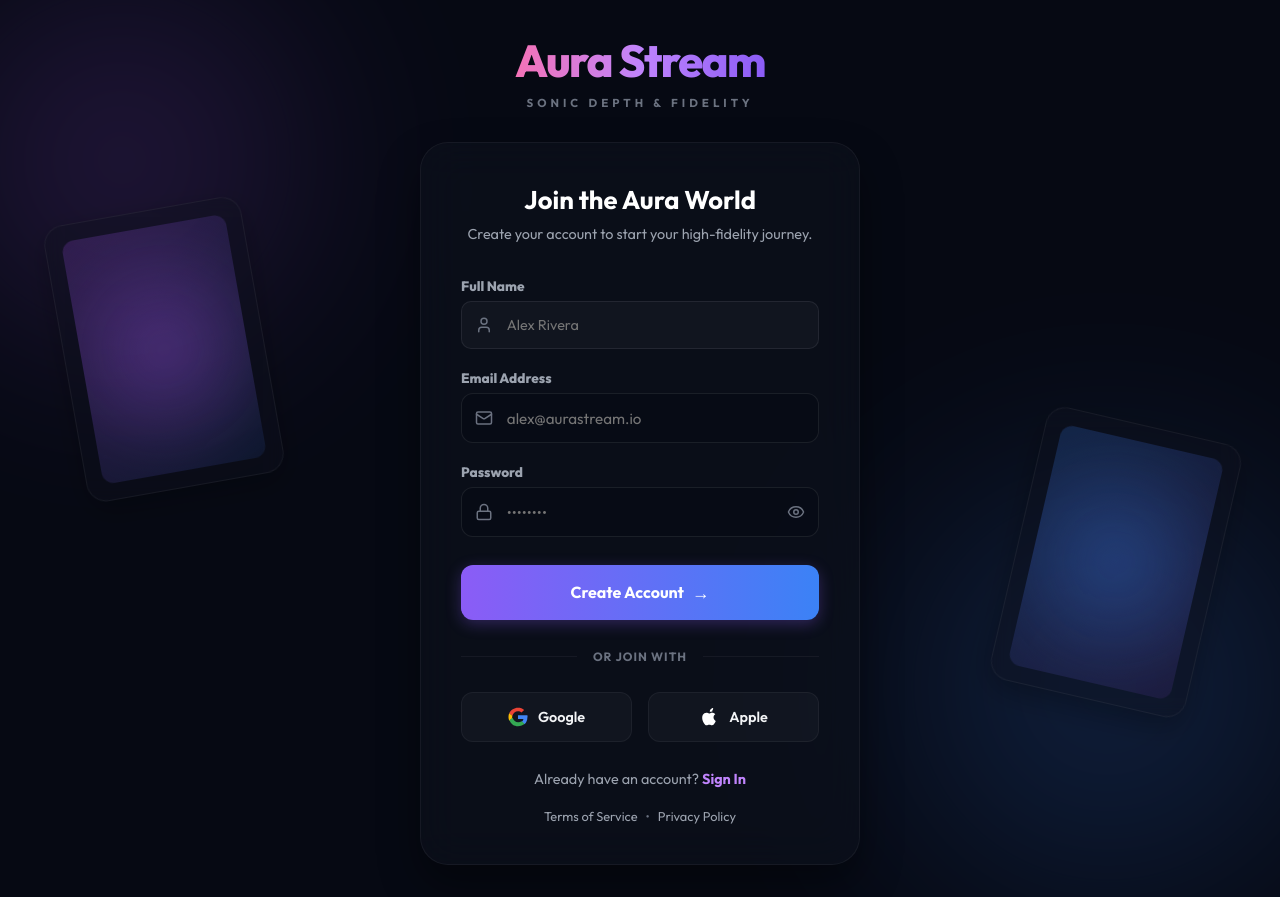
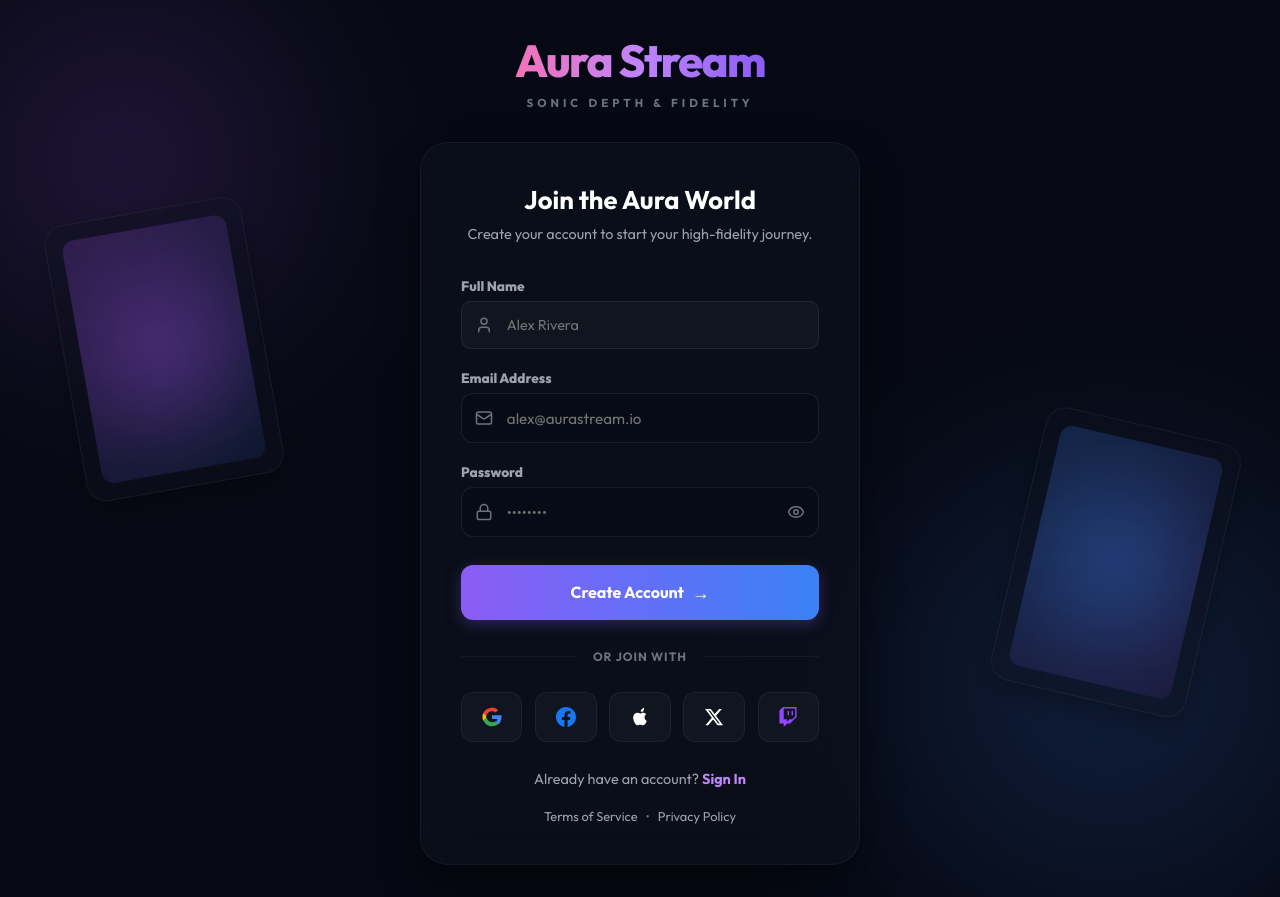
Before and after one commit to quanganh296/aura-stream-desktop, a React (Vite) app: page /#/signup in a window 1280 px wide. Built offline with nearby package versions, Linux system fonts and the light colour scheme.

Commit message:
Add Facebook, X, and Twitch social login buttons to Login and Signup views

```diff
--- a/src/components/Login.jsx
+++ b/src/components/Login.jsx
@@ -145,7 +145,7 @@ const Login = () => {
             <span>OR CONTINUE WITH</span>
           </div>
 
-          {/* Three social buttons side-by-side (Google, Facebook, Apple) */}
+          {/* Five social buttons side-by-side (Google, Facebook, Apple, X, Twitch) */}
           <div className="social-grid">
             <button className="btn-social-auth" type="button" title="Google">
               <svg className="social-svg" viewBox="0 0 24 24">
@@ -163,6 +163,16 @@ const Login = () => {
             <button className="btn-social-auth" type="button" title="Apple">
               <svg className="social-svg" viewBox="0 0 24 24" fill="#ffffff">
                 <path d="M18.71 19.5c-.83 1.24-1.71 2.45-3.05 2.47-1.34.03-1.77-.79-3.29-.79-1.53 0-2 .77-3.27.82-1.31.05-2.3-1.32-3.14-2.53C4.25 17 2.94 12.45 4.7 9.39c.87-1.52 2.43-2.48 4.12-2.51 1.28-.02 2.5.87 3.29.87.78 0 2.26-1.07 3.81-.91.65.03 2.47.26 3.64 1.98-.09.06-2.17 1.28-2.15 3.81.03 3.02 2.65 4.03 2.68 4.04-.03.07-.42 1.44-1.38 2.83M15.97 4.17c.66-.81 1.11-1.93.99-3.06-1 .04-2.22.67-2.94 1.5-.64.74-1.2 1.88-1.05 2.99 1.12.09 2.27-.58 3-.143z"/>
+              </svg>
+            </button>
+            <button className="btn-social-auth" type="button" title="X (Twitter)">
+              <svg className="social-svg" viewBox="0 0 24 24" fill="#ffffff">
+                <path d="M18.244 2.25h3.308l-7.227 8.26 8.502 11.24H16.17l-5.214-6.817L4.99 21.75H1.68l7.73-8.835L1.254 2.25H8.08l4.713 6.231zm-1.161 17.52h1.833L7.084 4.126H5.117z"/>
+              </svg>
+            </button>
+            <button className="btn-social-auth" type="button" title="Twitch">
+              <svg className="social-svg" viewBox="0 0 24 24" fill="#9146FF">
+                <path d="M11.571 4.714h1.715v5.143H11.57zm4.715 0H18v5.143h-1.714zM6 0L1.714 4.286v15.428h5.143V24l4.286-4.286h3.428L22.286 12V0zm14.571 11.143l-3.428 3.428h-3.429l-3 3v-3H6.857V1.714h13.714Z"/>
               </svg>
             </button>
           </div>
--- a/src/components/Signup.jsx
+++ b/src/components/Signup.jsx
@@ -157,23 +157,35 @@ const Signup = () => {
             <span>OR JOIN WITH</span>
           </div>
 
-          {/* Side-by-side Google and Apple buttons with text labels */}
-          <div className="social-grid social-grid-two">
-            <button className="btn-social-auth btn-social-labeled" type="button">
+          {/* Five social buttons side-by-side (Google, Facebook, Apple, X, Twitch) */}
+          <div className="social-grid">
+            <button className="btn-social-auth" type="button" title="Google">
               <svg className="social-svg" viewBox="0 0 24 24">
                 <path fill="#EA4335" d="M12 5.04c1.62 0 3.08.56 4.22 1.64l3.15-3.15C17.45 1.74 14.94 1 12 1 7.35 1 3.39 3.67 1.44 7.6l3.82 2.96C6.18 7.52 8.85 5.04 12 5.04z"/>
                 <path fill="#4285F4" d="M23.49 12.27c0-.81-.07-1.59-.2-2.34H12v4.43h6.48c-.28 1.48-1.12 2.73-2.38 3.58l3.7 2.87c2.16-1.99 3.49-4.92 3.49-8.54z"/>
                 <path fill="#FBBC05" d="M5.26 14.64a7.12 7.12 0 0 1 0-4.28L1.44 7.6a11.96 11.96 0 0 0 0 8.8l3.82-2.96z"/>
                 <path fill="#34A853" d="M12 23c3.24 0 5.97-1.07 7.96-2.91l-3.7-2.87c-1.03.69-2.34 1.1-3.96 1.1-3.15 0-5.82-2.48-6.78-5.52l-3.82 2.96C3.39 20.33 7.35 23 12 23z"/>
               </svg>
-              <span>Google</span>
             </button>
-
-            <button className="btn-social-auth btn-social-labeled" type="button">
+            <button className="btn-social-auth" type="button" title="Facebook">
+              <svg className="social-svg" viewBox="0 0 24 24">
+                <path fill="#1877F2" d="M24 12.073c0-6.627-5.373-12-12-12s-12 5.373-12 12c0 5.99 4.388 10.954 10.125 11.854v-8.385H7.078v-3.47h3.047V9.43c0-3.007 1.792-4.669 4.533-4.669 1.312 0 2.686.235 2.686.235v2.953H15.83c-1.491 0-1.956.925-1.956 1.874v2.25h3.328l-.532 3.47h-2.796v8.385C19.612 23.027 24 18.062 24 12.073z"/>
+              </svg>
+            </button>
+            <button className="btn-social-auth" type="button" title="Apple">
               <svg className="social-svg" viewBox="0 0 24 24" fill="#ffffff">
                 <path d="M18.71 19.5c-.83 1.24-1.71 2.45-3.05 2.47-1.34.03-1.77-.79-3.29-.79-1.53 0-2 .77-3.27.82-1.31.05-2.3-1.32-3.14-2.53C4.25 17 2.94 12.45 4.7 9.39c.87-1.52 2.43-2.48 4.12-2.51 1.28-.02 2.5.87 3.29.87.78 0 2.26-1.07 3.81-.91.65.03 2.47.26 3.64 1.98-.09.06-2.17 1.28-2.15 3.81.03 3.02 2.65 4.03 2.68 4.04-.03.07-.42 1.44-1.38 2.83M15.97 4.17c.66-.81 1.11-1.93.99-3.06-1 .04-2.22.67-2.94 1.5-.64.74-1.2 1.88-1.05 2.99 1.12.09 2.27-.58 3-.143z"/>
               </svg>
-              <span>Apple</span>
+            </button>
+            <button className="btn-social-auth" type="button" title="X (Twitter)">
+              <svg className="social-svg" viewBox="0 0 24 24" fill="#ffffff">
+                <path d="M18.244 2.25h3.308l-7.227 8.26 8.502 11.24H16.17l-5.214-6.817L4.99 21.75H1.68l7.73-8.835L1.254 2.25H8.08l4.713 6.231zm-1.161 17.52h1.833L7.084 4.126H5.117z"/>
+              </svg>
+            </button>
+            <button className="btn-social-auth" type="button" title="Twitch">
+              <svg className="social-svg" viewBox="0 0 24 24" fill="#9146FF">
+                <path d="M11.571 4.714h1.715v5.143H11.57zm4.715 0H18v5.143h-1.714zM6 0L1.714 4.286v15.428h5.143V24l4.286-4.286h3.428L22.286 12V0zm14.571 11.143l-3.428 3.428h-3.429l-3 3v-3H6.857V1.714h13.714Z"/>
+              </svg>
             </button>
           </div>
 
--- a/src/styles/Login.css
+++ b/src/styles/Login.css
@@ -356,8 +356,8 @@
 
 .social-grid {
   display: grid;
-  grid-template-columns: repeat(3, 1fr);
-  gap: 1rem;
+  grid-template-columns: repeat(5, 1fr);
+  gap: 0.8rem;
 }
 
 .btn-social-auth {
```
